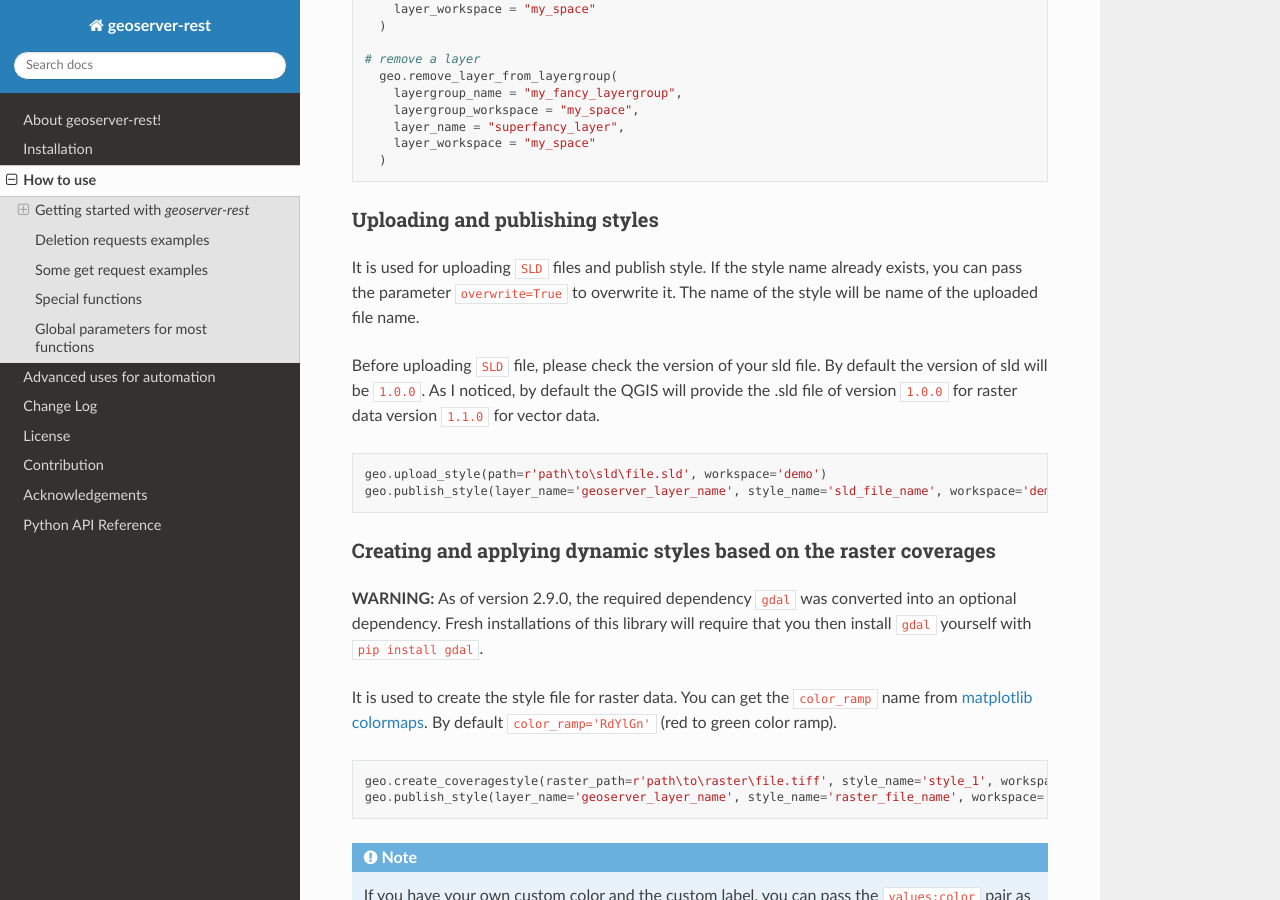
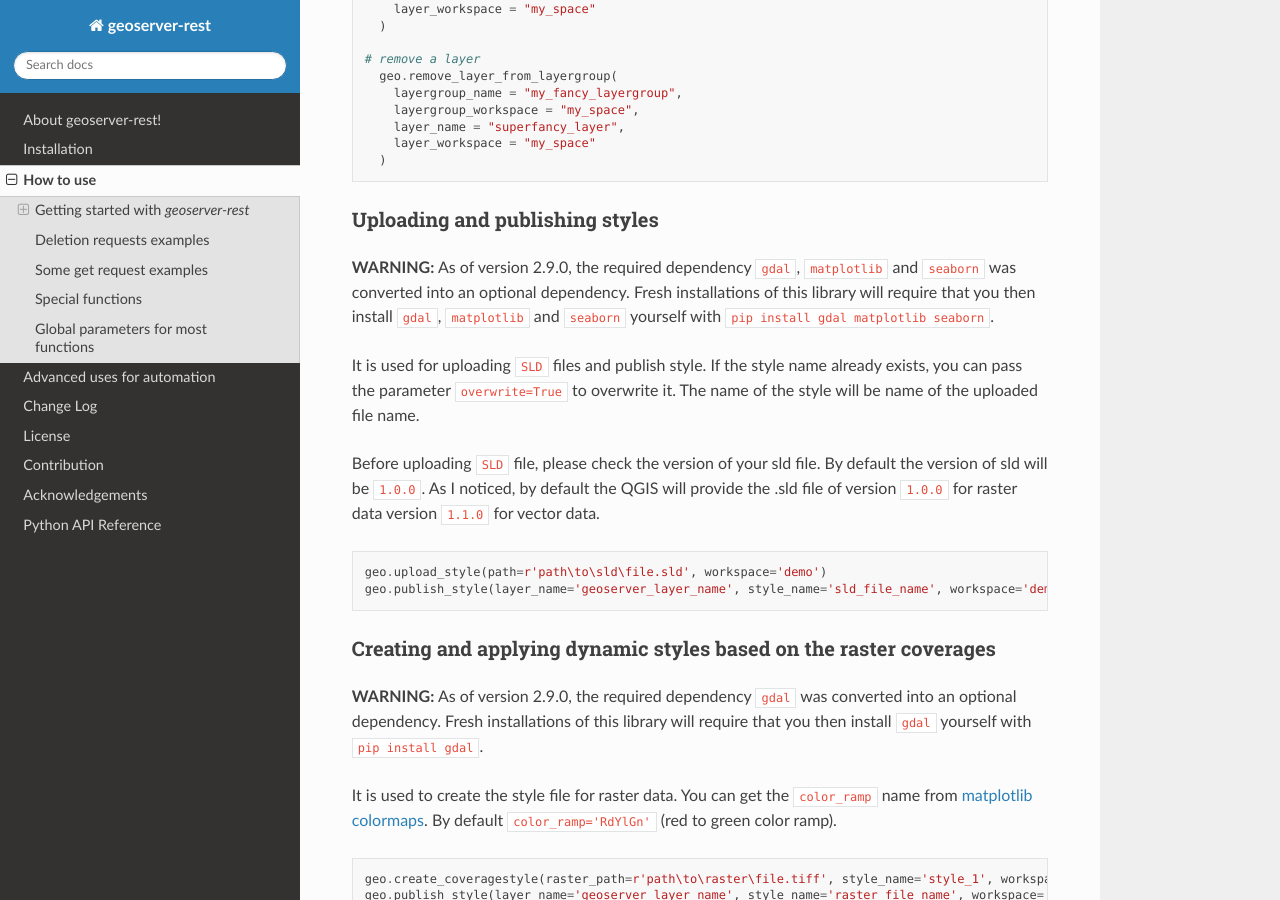
Before and after one commit to gicait/geoserver-rest, a Sphinx documentation site: the page built from docs/source/how_to_use.rst, in a window 1280 px wide and 900 px high, scrolled down 2559 px. Built offline with Sphinx 7.4.7 and the Read the Docs theme 3.1.0, drawn with Linux system fonts in a browser that asks for light colours; some of the changed text lies outside the part shown.

Commit message:
docs updated with warning

```diff
--- a/docs/source/how_to_use.rst
+++ b/docs/source/how_to_use.rst
@@ -131,6 +131,9 @@ You can create a layer group from layers that have been uploaded previously with
 Uploading and publishing styles
 -------------------------------
 
+**WARNING:** As of version 2.9.0, the required dependency ``gdal``, ``matplotlib`` and ``seaborn`` was converted into an optional dependency. Fresh installations of this library will require that you then install ``gdal``, ``matplotlib`` and ``seaborn`` yourself with ``pip install gdal matplotlib seaborn``.
+
+
 It is used for uploading ``SLD`` files and publish style. If the style name already exists, you can pass the parameter ``overwrite=True`` to overwrite it. The name of the style will be name of the uploaded file name.
 
 Before uploading ``SLD`` file, please check the version of your sld file. By default the version of sld will be ``1.0.0``. As I noticed, by default the QGIS will provide the .sld file of version ``1.0.0`` for raster data version ``1.1.0`` for vector data.
@@ -227,6 +230,8 @@ For generating the style for ``classified raster``, you can pass the another par
 
 Creating feature styles
 -----------------------
+
+**WARNING:** As of version 2.9.0, the required dependency ``gdal``, ``matplotlib`` and ``seaborn`` was converted into an optional dependency. Fresh installations of this library will require that you then install ``gdal``, ``matplotlib`` and ``seaborn`` yourself with ``pip install gdal matplotlib seaborn``.
 
 It is used for creating the style for ``point``, ``line`` and ``polygon`` dynamically. It currently supports three different types of feature styles:
 
```
